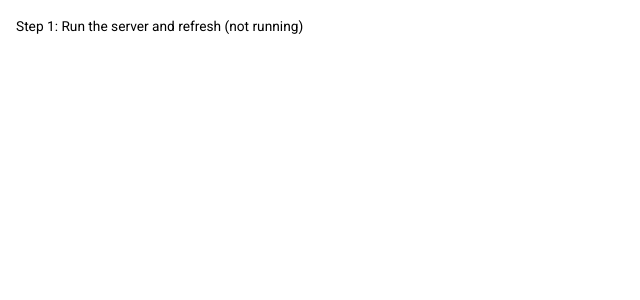
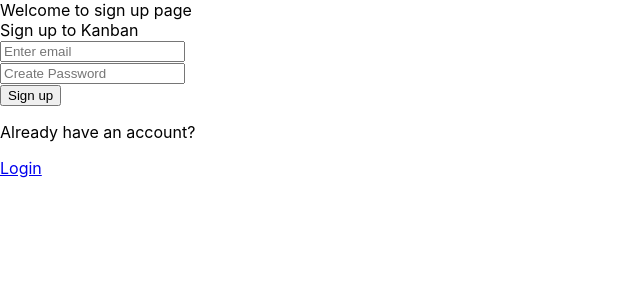
Before and after one commit to hatchways/team-linguini, a React (Create React App) app in the folder client/: page /signup in a window 1280 px wide. Shown: the top 300 px of the page, without its empty margins (0-640 px from the left). Built offline with nearby package versions, Linux system fonts and the light colour scheme; no server answers.

Commit message:
create Signup/login routes

```diff
--- a/client/src/App.js
+++ b/client/src/App.js
@@ -2,8 +2,12 @@ import React from "react";
 import { MuiThemeProvider } from "@material-ui/core";
 import { BrowserRouter, Route } from "react-router-dom";
 
+import {AuthProvider} from './helpers/auth'
+
 import { theme } from "./themes/theme";
 import LandingPage from "./pages/Landing";
+import {Signup} from "./pages/Signup"
+import {Login} from "./pages/Login";
 
 import "./App.css";
 
@@ -11,7 +15,11 @@ function App() {
   return (
     <MuiThemeProvider theme={theme}>
       <BrowserRouter>
-        <Route path="/" component={LandingPage} />
+          <AuthProvider>
+              <Route exact path="/" component={LandingPage} />
+              <Route exact path="/signup" component={Signup}/>
+              <Route exact path="/login" component={Login}/>
+          </AuthProvider>
       </BrowserRouter>
     </MuiThemeProvider>
   );
--- /dev/null
+++ b/client/src/helpers/auth.js
@@ -0,0 +1,20 @@
+import React from "react";
+
+const AuthContext = React.createContext();
+
+const AuthProvider = (props) => {
+    const signin = () => {};
+    const signup = () => {};
+    const data = {};
+
+    return (
+        <AuthContext.Provider value = {{data, signin, signup}} {...props}/>
+    )
+}
+
+const useAuth = () => React.useContext(AuthContext);
+
+export {
+    AuthContext,
+    AuthProvider
+}
--- /dev/null
+++ b/client/src/pages/Login.js
@@ -0,0 +1,17 @@
+import React, {Fragment} from "react";
+
+import {AuthForm, RedirectDiv} from './Signup'
+
+const Login = () => {
+    return (
+        <Fragment>
+            <div>Welcome to sign up page</div>
+            <AuthForm title="Welcome back" input1="Enter email" input2="Password" submit="Login"/>
+            <RedirectDiv title={'Don\'t have an account?'} link={'/signup'} desc={'Create'}/>
+        </Fragment>
+    )
+}
+
+export {
+    Login,
+};
--- /dev/null
+++ b/client/src/pages/Signup.js
@@ -0,0 +1,34 @@
+import React, {Fragment} from "react";
+import {Link} from "react-router-dom";
+
+const AuthForm = (props) => (
+    <div className={'form-group'}>
+        <div>{props.title}</div>
+        <input className={'form-input'} type="text" placeholder={props.input1}/><br/>
+        <input className={'form-input'} type="text" placeholder={props.input2}/><br/>
+        <input className={'form-submit'} type={'submit'} value={props.submit}/>
+    </div>
+);
+
+const RedirectDiv = (props) => (
+    <div>
+        <p>{props.title}</p>
+        <Link to={props.link}>{props.desc}</Link>
+    </div>
+)
+
+const Signup = () => {
+    return (
+        <Fragment>
+            <div>Welcome to sign up page</div>
+            <AuthForm title="Sign up to Kanban" input1="Enter email" input2="Create Password" submit="Sign up"/>
+            <RedirectDiv title={'Already have an account?'} link={'/login'} desc={'Login'}/>
+        </Fragment>
+    )
+}
+
+export {
+    Signup,
+    AuthForm,
+    RedirectDiv
+};
```
Also changed, not shown: 1 other file (tests, documents, lock files or other folders).
